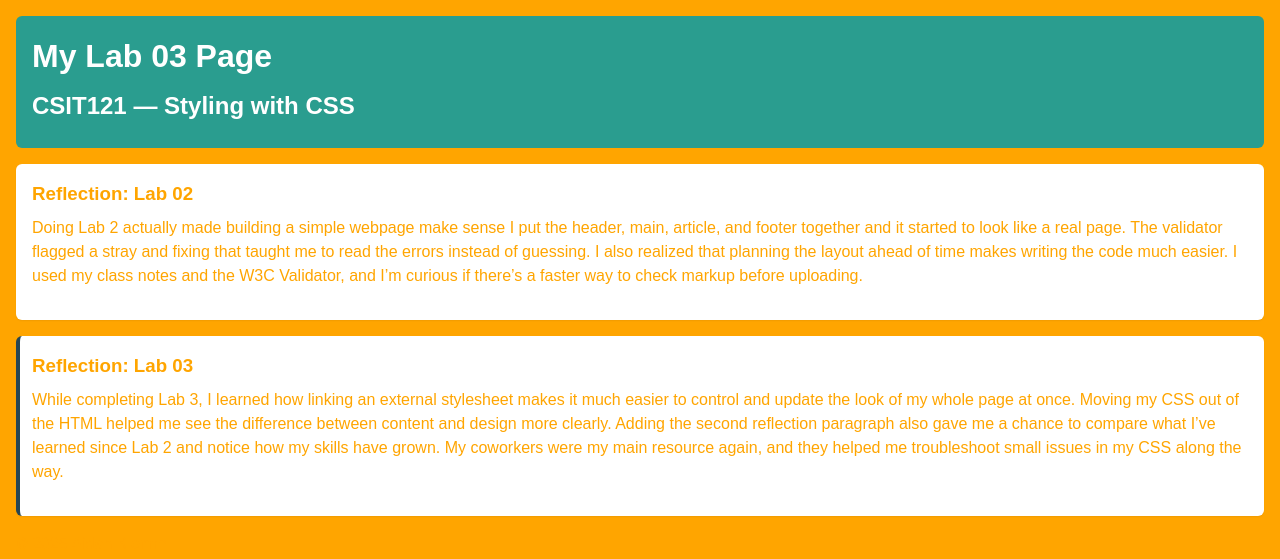
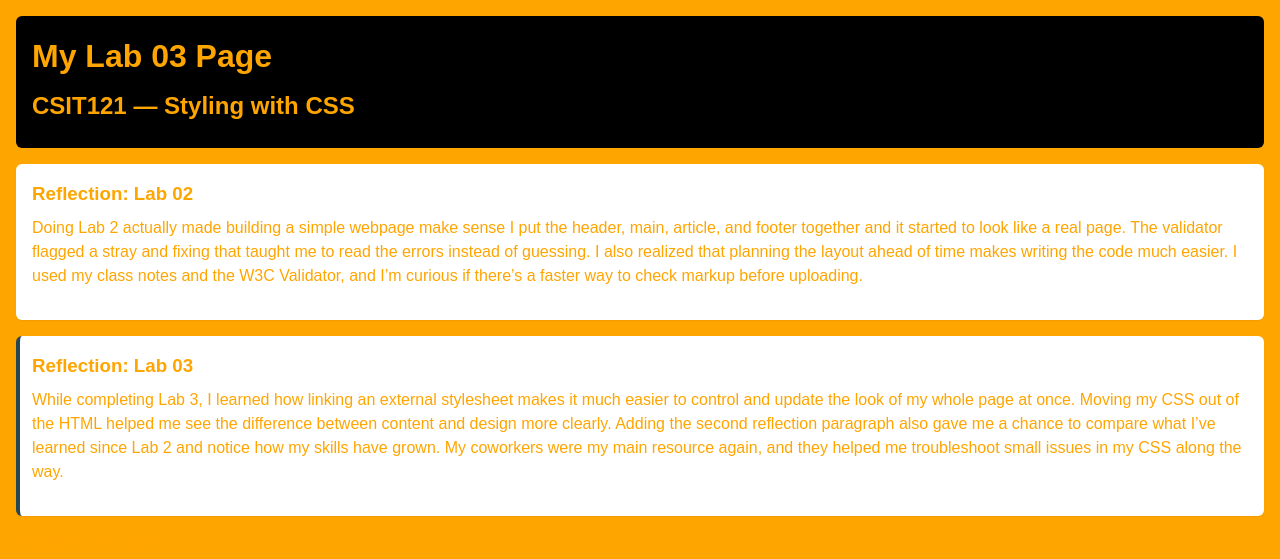
Before and after one commit to Klemm1070939/csit121, a plain HTML site: page lab03/index.html in a window 1280 px wide. Drawn offline with Linux system fonts and the light colour scheme.

Commit message:
Update style.css

```diff
--- a/lab03/style.css
+++ b/lab03/style.css
@@ -9,8 +9,8 @@ body {
 }
 
 header {
-  background: #2a9d8f;
-  color: #ffffff;
+  background: #000000;
+  color: #black;
   padding: 1rem;
   border-radius: 6px;
   margin-bottom: 1rem;
```
